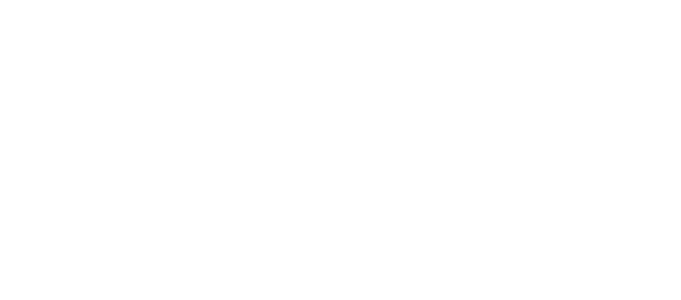
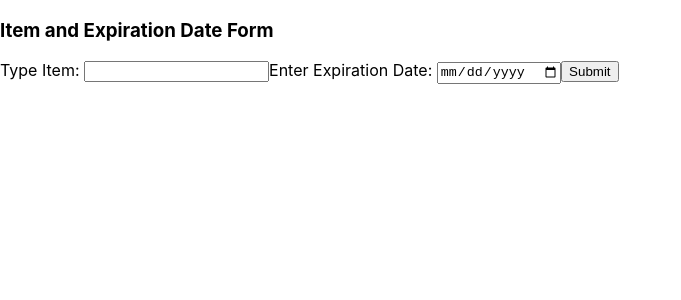
Before and after one commit to lrwilliams33/FreshWatch, a React (Create React App) app in the folder frontend/: page / in a window 1280 px wide. Shown: the top 300 px of the page, without its empty margins (0-681 px from the left). Built offline with nearby package versions, Linux system fonts and the light colour scheme.

Commit message:
Added Item Form/Changed Item Model to use Date

```diff
--- a/frontend/src/App.js
+++ b/frontend/src/App.js
@@ -1,7 +1,9 @@
+import ItemForm from "./components/ItemForm";
+
 function App() {
   return (
     <div className="App">
-
+      <ItemForm></ItemForm>
     </div>
   );
 }
--- /dev/null
+++ b/frontend/src/components/ItemForm.js
@@ -0,0 +1,21 @@
+import { useState } from "react"
+
+const ItemForm = () => {
+  return (
+
+   <form>
+
+    <h3>Item and Expiration Date Form</h3>
+
+    <label>Type Item: </label>
+    <input type='text'/>
+
+    <label>Enter Expiration Date: </label>
+    <input type='date'/>
+
+    <button>Submit</button>
+   </form>
+  )
+}
+
+export default ItemForm
```
Also changed, not shown: frontend/components/SearchBar.js (deleted), frontend/src/components/Footer.js (added), frontend/src/components/Header.js (added), frontend/src/components/ItemCard.js (added), frontend/src/components/SearchBar.js (added), 1 other file (tests, documents, lock files or other folders).
